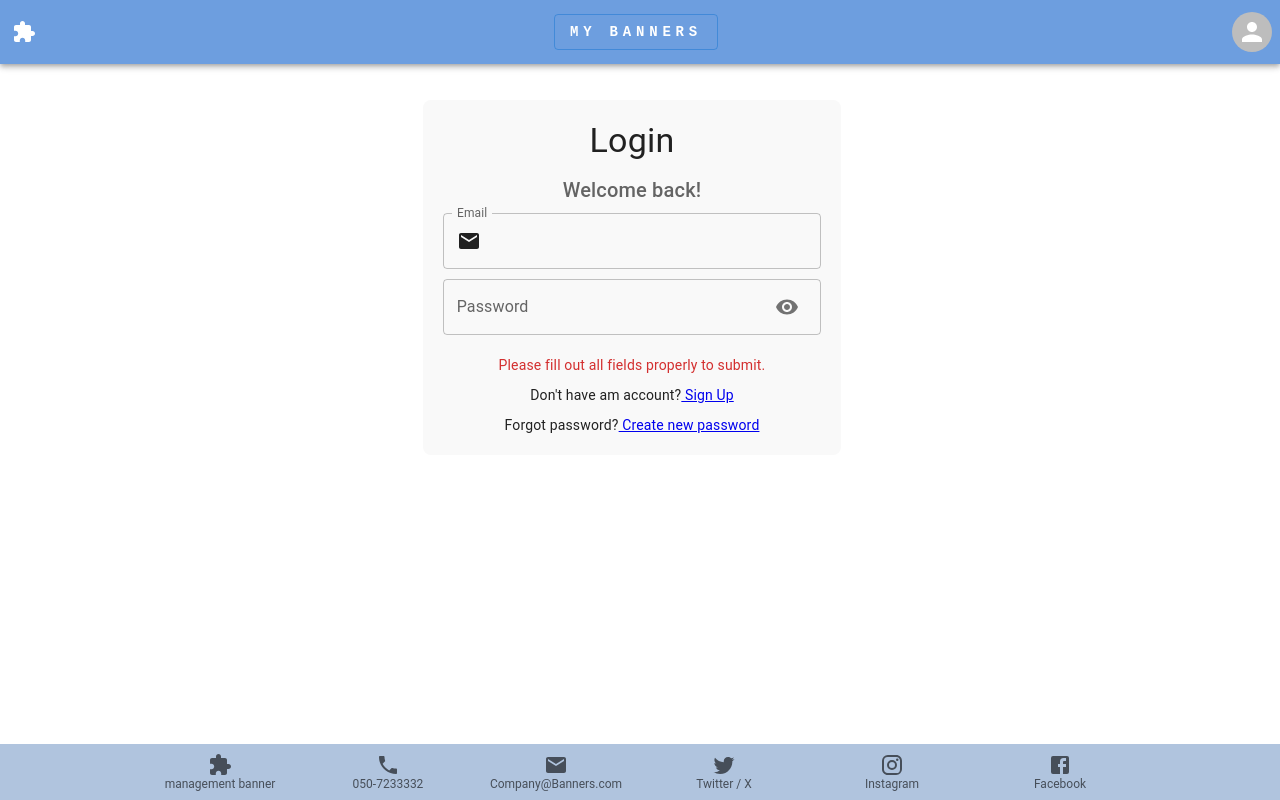
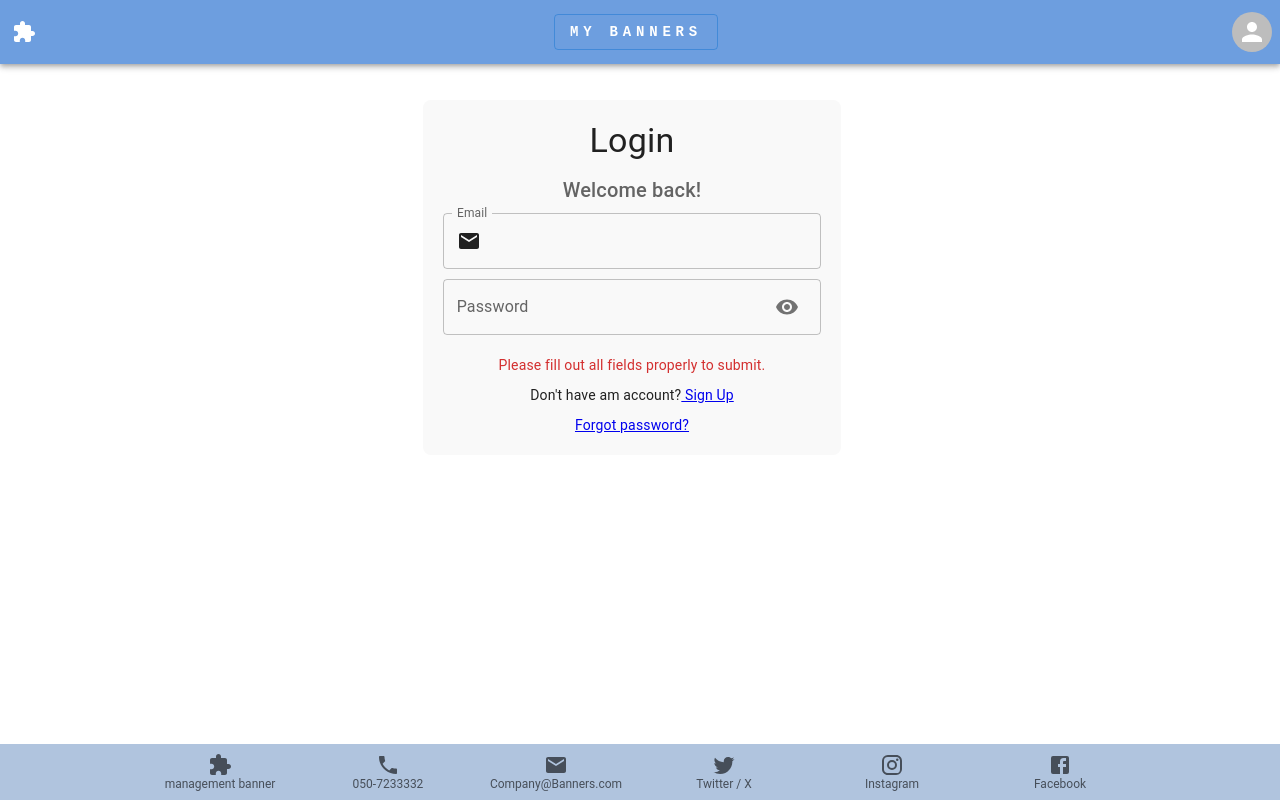
Before and after one commit to program-training/Class5-Banners-front, a React (Vite) app: page /user/login in a window 1280 px wide. Built offline with nearby package versions, Linux system fonts and the light colour scheme.

Commit message:
my banner

```diff
--- a/src/features/banners/pages/MyBannersPage.tsx
+++ b/src/features/banners/pages/MyBannersPage.tsx
@@ -35,13 +35,15 @@ const MyBannersPage = () => {
         .get(
           `${import.meta.env.VITE_SERVER_HOST}:${
             import.meta.env.VITE_SERVER_PORT
-          }/api/users/my`
+          }/api/users/my`,
+          { headers: { Authorization: `Bearer ${user.token}` } }
+          // { headers: { Authorization: `${user.token}` } }
         )
         .then((response) => setBanners(response.data));
     } catch (error) {
       console.error("Error fetching data:", error);
     }
-  }, [navigate, user.loggedIn]);
+  }, [navigate, user.loggedIn, user.token]);
 
   return (
     <Container maxWidth="md">
--- a/src/features/users/pages/LogInPage.tsx
+++ b/src/features/users/pages/LogInPage.tsx
@@ -58,8 +58,7 @@ const LogIn = () => {
           align="center"
           style={{ marginTop: "10px" }}
         >
-                    Forgot password?
-                    <Link to="/user/forget-password"> Create new password</Link>
+          <Link to="/user/forget-password">Forgot password?</Link>
         </Typography>
       </Grid>
     </Grid>
```
Lines whose indentation alone changed are shown as unchanged.
